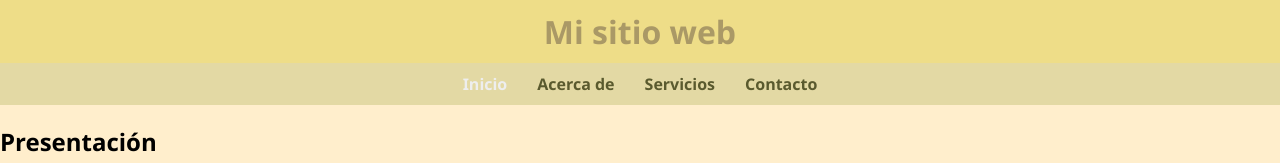
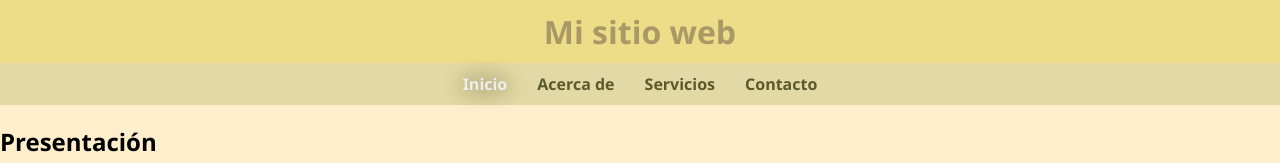
Before and after one commit to gbtec-ext-alexandreinsua/bootcamp_fe, a plain HTML site: page ejercicios/html-css/ejercicio-05-maquetacion/maquetacion.html in a window 1280 px wide. In both pictures the pointer is over the link "Inicio". Shown: the top 163 px of the page. Drawn offline with Linux system fonts and the light colour scheme.

Commit message:
maquetacion modificada

```diff
--- a/ejercicios/html-css/ejercicio-05-maquetacion/maquetacion.css
+++ b/ejercicios/html-css/ejercicio-05-maquetacion/maquetacion.css
@@ -36,9 +36,9 @@ nav a {
 }
 nav a:hover {
     color: #eee;
-    text-shadow: 0px 0px 100px 100px #333;
+    text-shadow: 0px 0px 20px rgba(0, 0, 0, 0.7);
+}
 
-}
 
 
 main {
```
